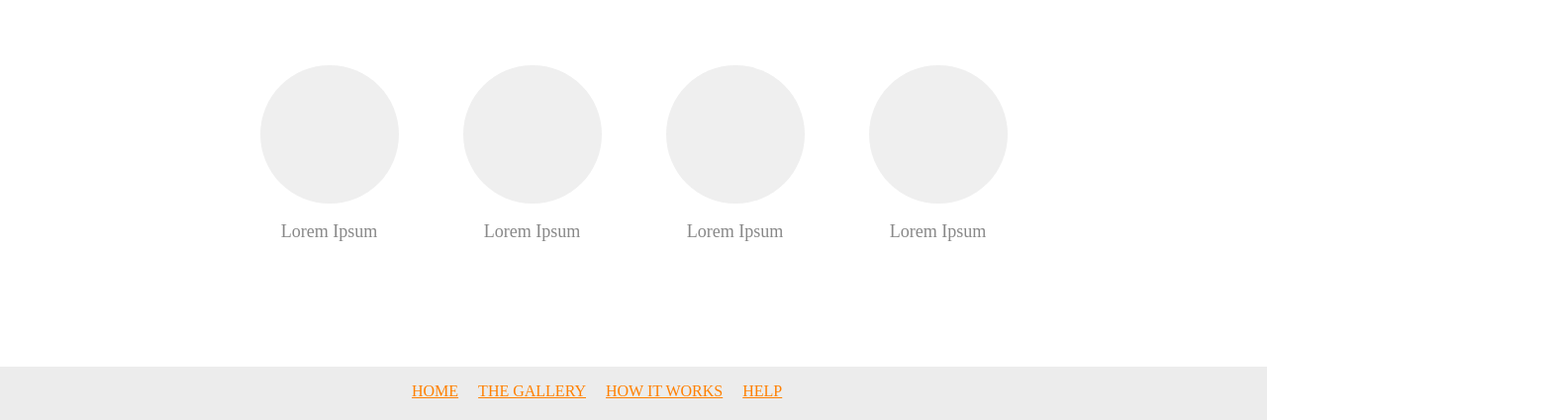
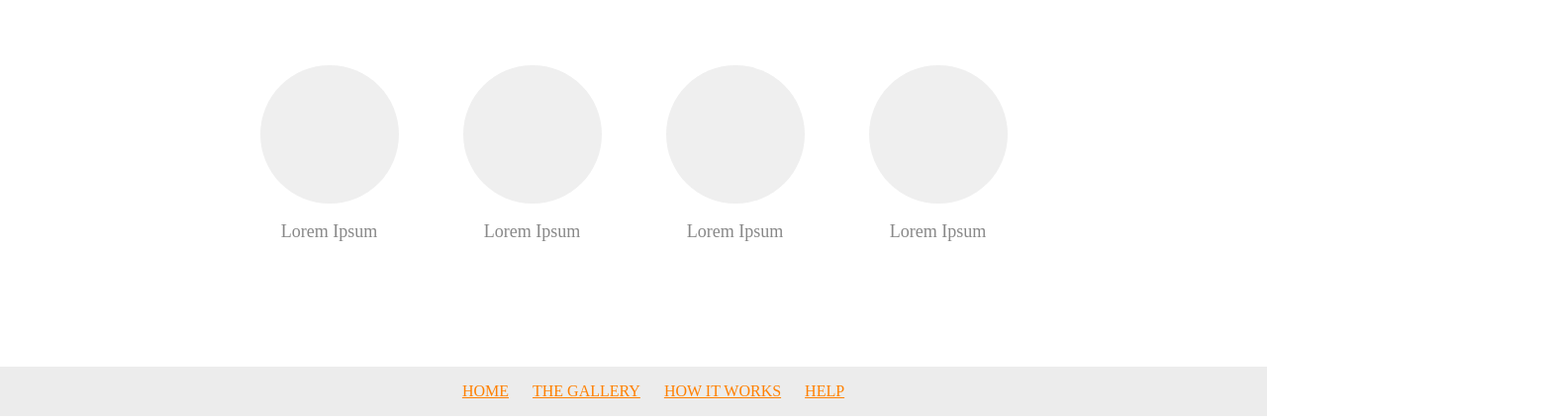
Before and after one commit to Mukul-Sharma/html, a plain HTML site: page assignment1.html in a window 1280 px wide. Shown: the part 641-1066 px from the top of the page at 99% size, 1576 px wide, since content can reach past the window. Drawn offline with Linux system fonts and the light colour scheme.

Commit message:
Remove default margin from heading and use inline blocks for footer

```diff
--- a/assignment1.css
+++ b/assignment1.css
@@ -54,6 +54,7 @@ body {
 }
 
 .content .heading {
+  margin-top: 0px;
   line-height: 38px;
   font-size: 36px;
   color: #444444;
@@ -88,18 +89,17 @@ body {
 }
 
 .footer {
+  text-align: center;
   background-color: #ececec;
 }
 
 .footer .nav {
-  padding-left: 30%;
-  width: 100%;
   display: inline-block;
   list-style: none;
 }
 
 .footer .nav li {
-  float: left;
+  display: inline-block;
   margin-left: 10px;
   margin-right: 10px;
 }
```
